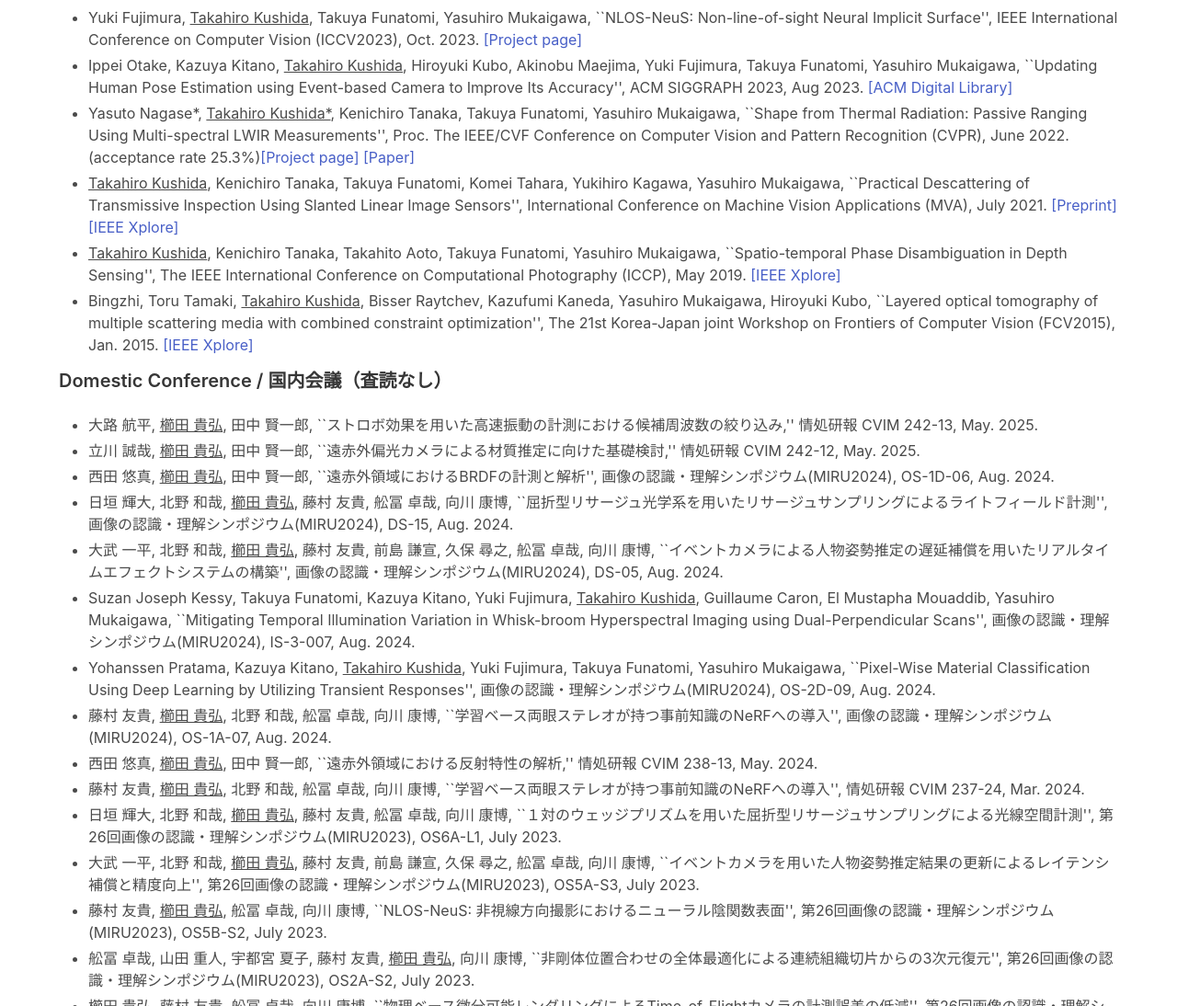
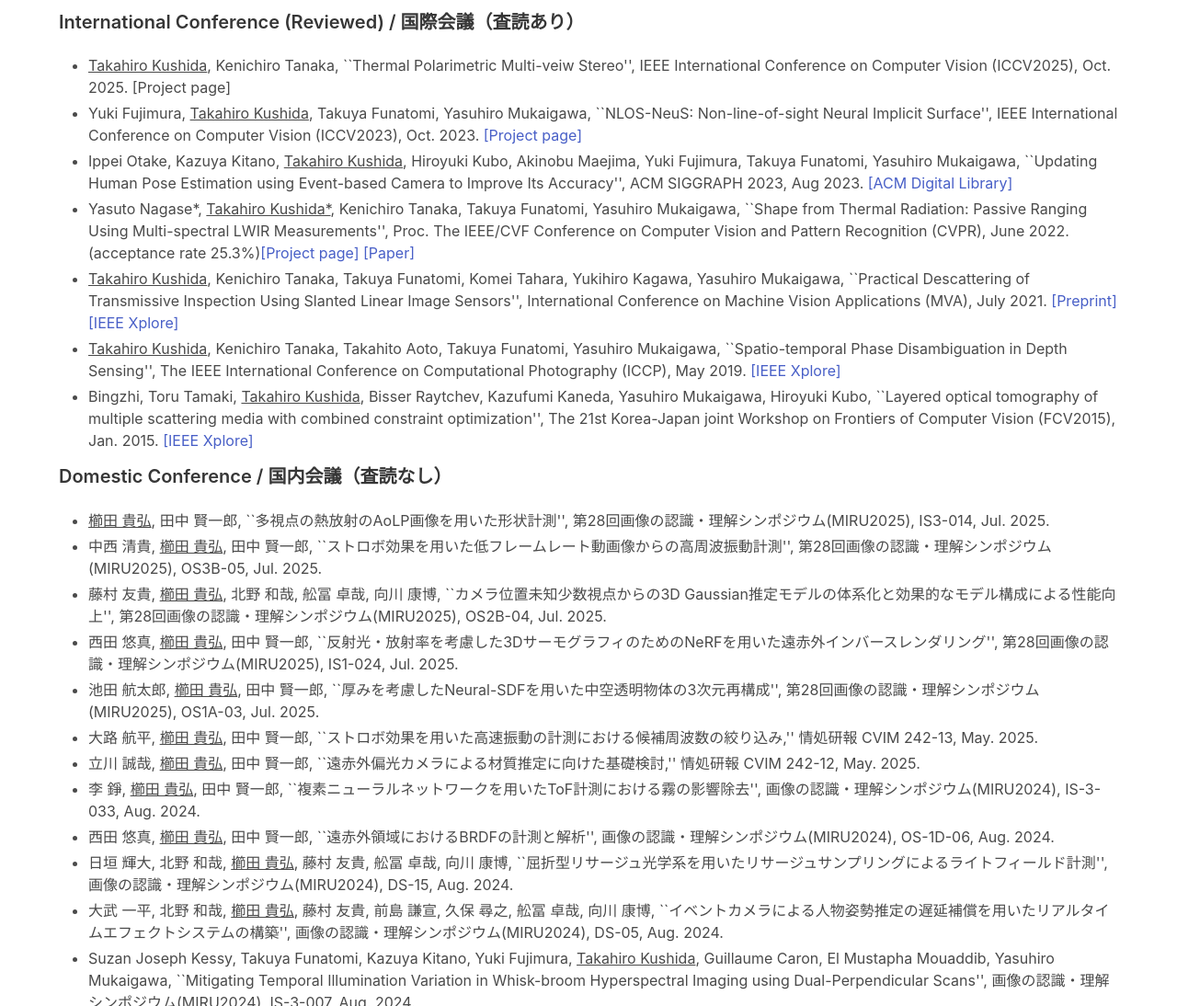
Before and after one commit to kushida/kushida.github.io, a plain HTML site: page index.html in a window 1280 px wide. Shown: the part 1411-2505 px from the top of the page at 92% size. Drawn offline with nearby package versions, Linux system fonts and the light colour scheme.

Commit message:
Add new journal and conference publications to the publication list

```diff
--- a/index.html
+++ b/index.html
@@ -76,6 +76,10 @@
 
         <h5 class="title is-5">Journal / 学術論文誌（英文）</h5>
         <ul>
+          <li>Yuta Ikusaka, Yohanssen Pratama, <u>Takahiro Kushida</u>, Yuki Fujimura, Kenichiro Tanaka, Takuya Funatomi, Yasuhiro Mukaigawa,
+            ``Time-resolved inverse radiosity: simultaneous estimation of shape and reflectance,''
+            Optics Express, vol. 33, pp. 34448-34464,  Aug. 2025. <a
+              href="https://doi.org/10.1364/OE.568756">[Open Access]</a></li>
           <li>Yohanssen Pratama, Kazuya Kitano, <u>Takahiro Kushida</u>, Yuki Fujimura, Takuya Funatomi, Yasuhiro Mukaigawa,
             ``Material Segmentation Using 1-D Convolutional Neural Network With Transient Histogram,''
             IEEE Access, vol. 13, pp. 59295-59308,  Mar. 2025. <a
@@ -119,6 +123,13 @@
 
         <h5 class="title is-5">International Conference (Reviewed) / 国際会議（査読あり）</h5>
         <ul>
+          <li>
+            <!-- Poster, Highlight -->
+            <u>Takahiro Kushida</u>, Kenichiro Tanaka,
+            ``Thermal Polarimetric Multi-veiw Stereo'',
+            IEEE International Conference on Computer Vision (ICCV2025), Oct. 2025.
+            [Project page]
+          </li>
           <li>
             <!-- Poster -->
             Yuki Fujimura, <u>Takahiro Kushida</u>, Takuya Funatomi, Yasuhiro Mukaigawa,
@@ -173,6 +184,36 @@
         <h5 class="title is-5">Domestic Conference / 国内会議（査読なし）</h5>
         <ul>
          <li>
+           <!-- 京都国際会館 -->
+           <u>櫛田 貴弘</u>, 田中 賢一郎,
+           ``多視点の熱放射のAoLP画像を用いた形状計測'',
+           第28回画像の認識・理解シンポジウム(MIRU2025), IS3-014, Jul. 2025.
+         </li>
+         <li>
+           <!-- 京都国際会館 -->
+           中西 清貴, <u>櫛田 貴弘</u>, 田中 賢一郎,
+           ``ストロボ効果を用いた低フレームレート動画像からの高周波振動計測'',
+           第28回画像の認識・理解シンポジウム(MIRU2025), OS3B-05, Jul. 2025.
+         </li>
+         <li>
+           <!-- 京都国際会館 -->
+           藤村 友貴, <u>櫛田 貴弘</u>, 北野 和哉, 舩冨 卓哉, 向川 康博,
+           ``カメラ位置未知少数視点からの3D Gaussian推定モデルの体系化と効果的なモデル構成による性能向上'',
+           第28回画像の認識・理解シンポジウム(MIRU2025), OS2B-04, Jul. 2025.
+         </li>
+         <li>
+           <!-- 京都国際会館 -->
+           西田 悠真, <u>櫛田 貴弘</u>, 田中 賢一郎,
+           ``反射光・放射率を考慮した3DサーモグラフィのためのNeRFを用いた遠赤外インバースレンダリング'',
+           第28回画像の認識・理解シンポジウム(MIRU2025), IS1-024, Jul. 2025.
+         </li>
+         <li>
+           <!-- 京都国際会館 -->
+           池田 航太郎, <u>櫛田 貴弘</u>, 田中 賢一郎,
+           ``厚みを考慮したNeural-SDFを用いた中空透明物体の3次元再構成'',
+           第28回画像の認識・理解シンポジウム(MIRU2025), OS1A-03, Jul. 2025.
+         </li>
+         <li>
             <!-- 奈良女子大学 -->
             大路 航平, <u>櫛田 貴弘</u>, 田中 賢一郎,
             ``ストロボ効果を用いた高速振動の計測における候補周波数の絞り込み,''
@@ -183,6 +224,12 @@
             立川 誠哉, <u>櫛田 貴弘</u>, 田中 賢一郎,
             ``遠赤外偏光カメラによる材質推定に向けた基礎検討,''
             情処研報 CVIM 242-12, May. 2025.
+          </li>
+          <li>
+            <!-- 熊本城ホール -->
+            李 錚, <u>櫛田 貴弘</u>, 田中 賢一郎,
+            ``複素ニューラルネットワークを用いたToF計測における霧の影響除去'',
+            画像の認識・理解シンポジウム(MIRU2024), IS-3-033, Aug. 2024.
           </li>
           <li>
             <!-- 熊本城ホール, MIRU学生奨励賞 -->
```
